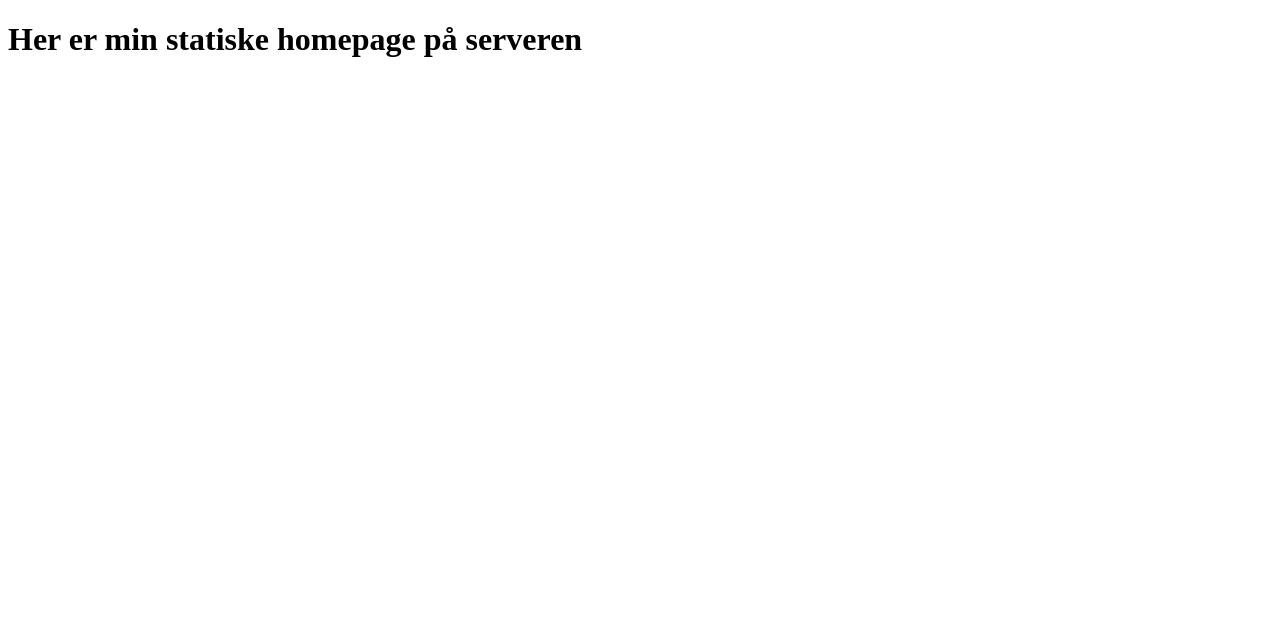
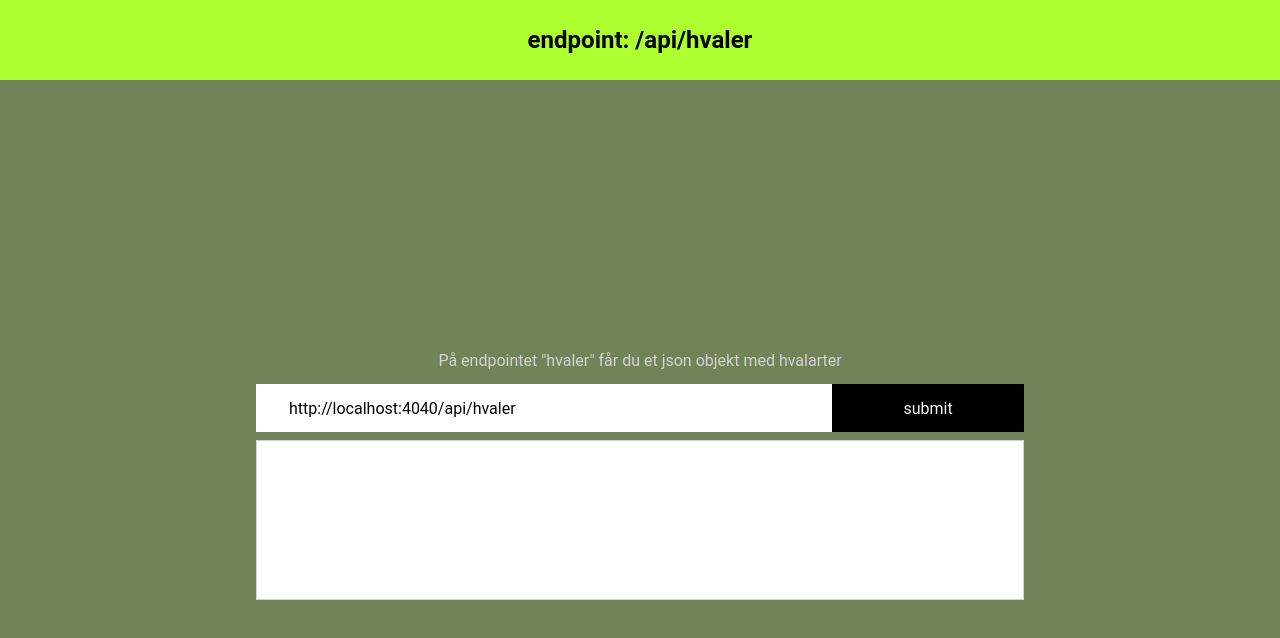
Before and after one commit to bananpalme/node-express-server-home, a plain HTML site: page public/index.html in a window 1280 px wide. Drawn offline with Linux system fonts and the light colour scheme.

Commit message:
static homepage for api

```diff
--- /dev/null
+++ b/public/index.css
@@ -0,0 +1,77 @@
+@import url('https://fonts.googleapis.com/css2?family=Roboto+Condensed:wght@300&display=swap');
+
+*{
+    font-family: 'roboto';
+    margin: 0;
+    padding: 0;
+    box-sizing: border-box;
+}
+
+body{
+    background: royalblue;
+    height: 100vh;
+    width: 100vw;
+    display: grid;
+    place-items: center;
+}
+
+#hvaler{
+    background: greenyellow;
+    width: 100vw;
+    height: 100vh;
+    position: fixed;
+    top: 90vh;
+    display: grid;
+    grid-template-rows: 10vh 90vh;
+    transition: ease-in-out 0.8s;
+}
+
+#hvaler h2{
+    display: grid;
+    place-items: center;
+    cursor: pointer;
+}
+
+.intro{
+    height: 3rem;
+    display: grid;
+    place-items: center;
+    color: lightgray;
+}
+
+#hvaler .content{
+    padding: 20vw;
+    background-color: rgba(100, 100, 100, 0.8);
+}
+
+.example{
+    display: grid;
+    grid-template-columns: 6fr 2fr;
+}
+
+#endpointH{
+    height: 3rem;
+    background: white;
+    border: 1px solid white;
+    display: grid;
+    align-content: center;
+    padding-left: 2rem;
+}
+
+#submitH{
+    height: 3rem;
+    display: grid;
+    place-items: center;
+    background: black;
+    color: whitesmoke;
+    cursor: pointer;
+}
+
+.json{
+    width: 100%;
+    height: 20vh;
+    background: white;
+    margin-top: .5rem;
+    border: 1px solid lightgray;
+    padding: 2rem;
+}
--- a/public/index.html
+++ b/public/index.html
@@ -4,10 +4,30 @@
     <meta charset="UTF-8">
     <meta http-equiv="X-UA-Compatible" content="IE=edge">
     <meta name="viewport" content="width=device-width, initial-scale=1.0">
-    <title>Document</title>
+    <link rel="stylesheet" href="index.css">
+    <title>Dato og Hvaler API</title>
 </head>
 <body>
-    <h1>Her er min statiske homepage på serveren</h1>
+    <div>
+        <h1>Velkommen til mit dato og hvaler API</h1>
+        <p>I dette api (application programming interface) kan DU hente uvurderlig viden fra min server-database om hvaler og datoer.</p>
+    </div>
+    <div id="hvaler">
+        <h2>endpoint: /api/hvaler</h2>
+        <div class="content">
+            <p class="intro">På endpointet "hvaler" får du et json objekt med hvalarter</p>
+
+            <div class="example">
+                <div id="endpointH">http://localhost:4040/api/hvaler</div>
+                <div id="submitH">submit</div>
+            </div>
+            <div class="json">
+
+            </div>
+
+        </div>
+    </div>
+
     <script src="index.js"></script>
 </body>
 </html>
--- a/public/index.js
+++ b/public/index.js
@@ -1 +1,17 @@
 console.log('hejsa')
+let hvalDiv = document.querySelector('#hvaler')
+hvalDiv.style.top = 0
+
+document.querySelector('#hvaler h2').addEventListener('click', () => {
+    if(hvalDiv.style.top == '90vh'){
+        hvalDiv.style.top = 0;
+    }else{
+        hvalDiv.style.top = '90vh'
+    }
+})
+
+document.querySelector('#submitH').addEventListener('click', () => {
+    fetch('http://localhost:4040/api/hvaler')
+        .then(res => res.json())
+            .then(json => document.querySelector('#hvaler .json').innerHTML = JSON.stringify(json))
+})
```
Also changed, not shown: index.js (+11 -1 lines).
